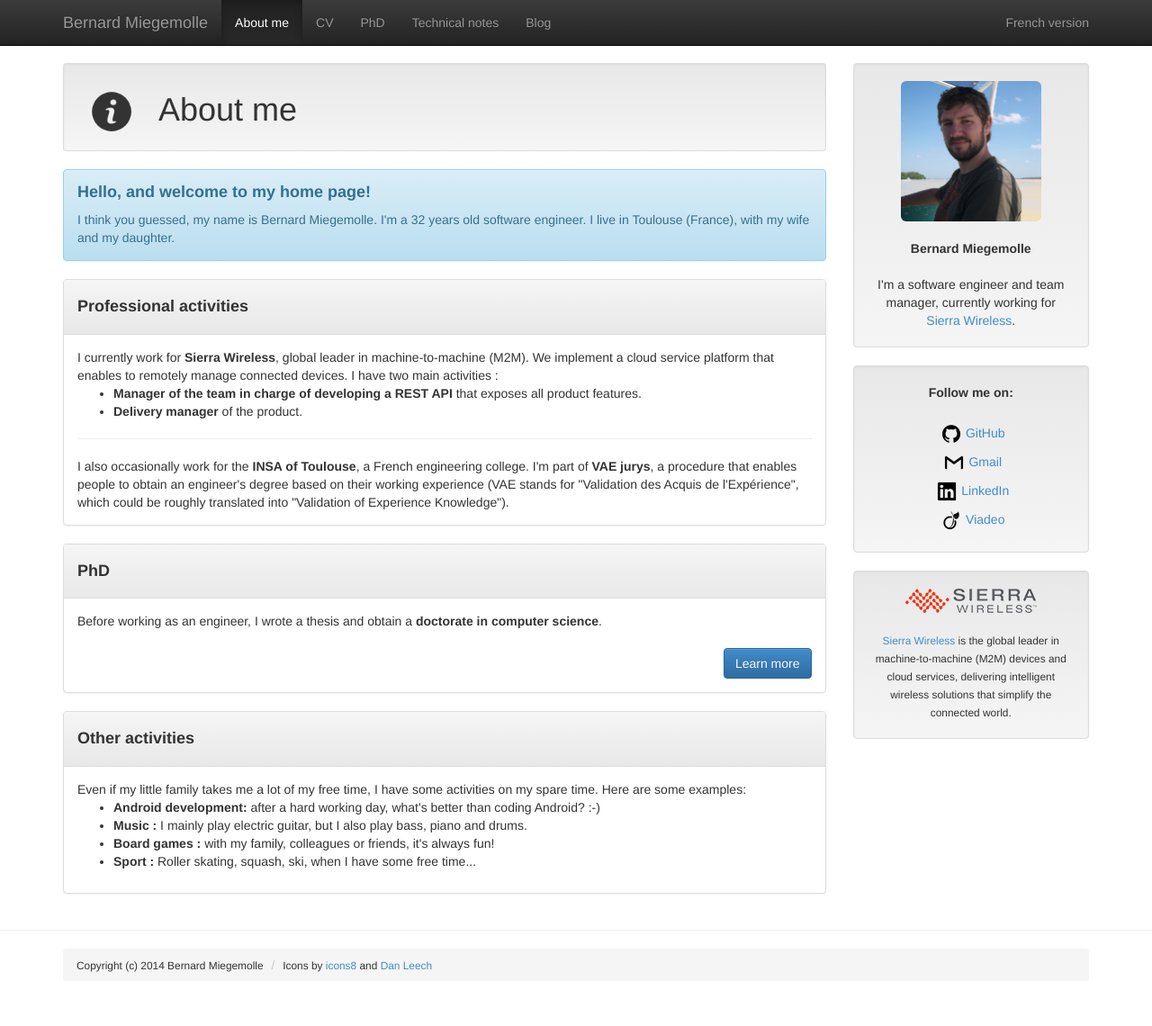
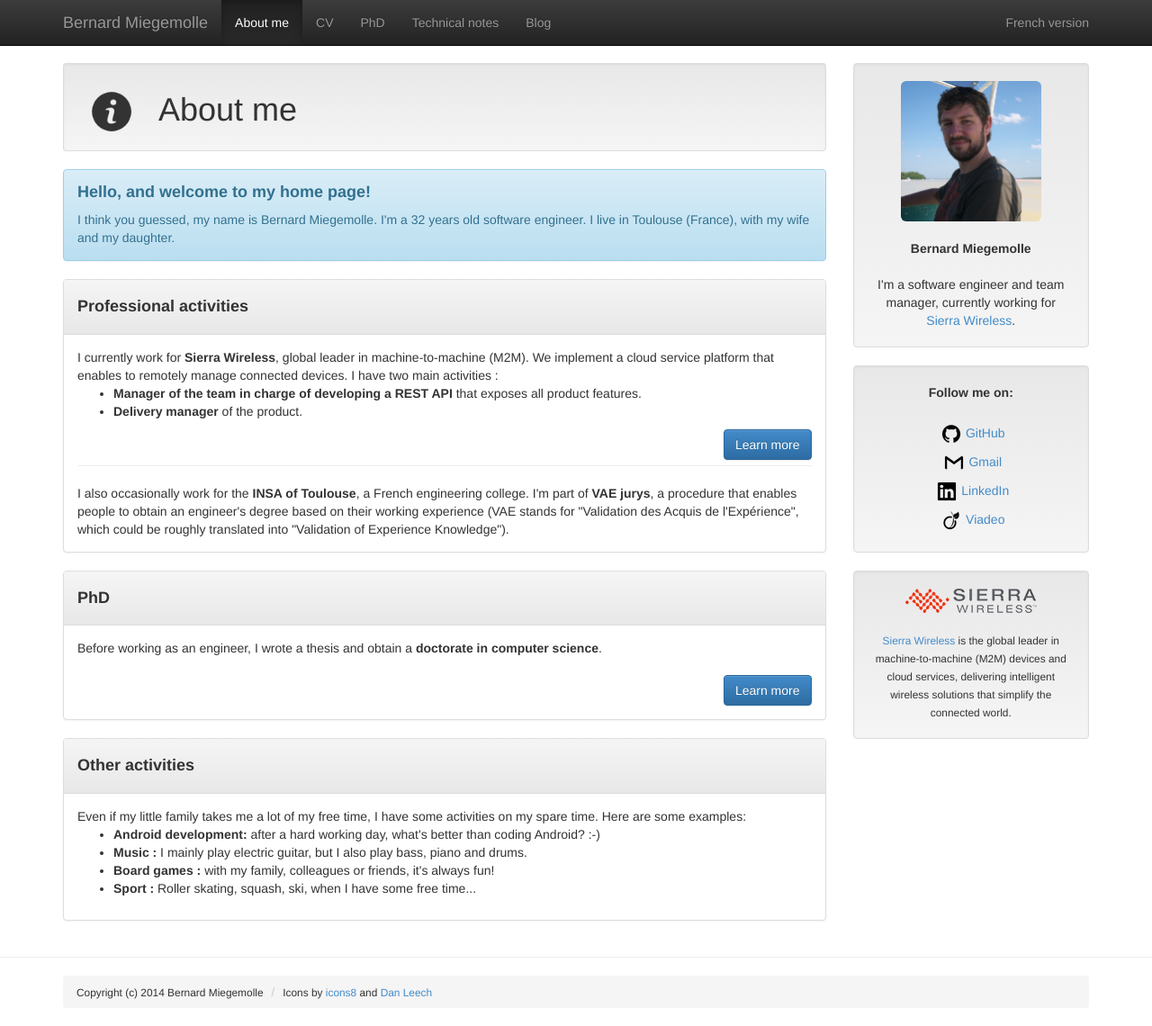
Before and after one commit to bmiegemolle/bmiegemolle.github.io, a Jekyll site: the page built from index.html, in a window 1280 px wide and 1140 px high. Shown: the whole window at 90% size. Built offline with Jekyll 4.4.1, drawn with Linux system fonts in a browser that asks for light colours; Markdown is read by kramdown in place of the engine named in the settings.

Commit message:
Learn more button on index.html pointing to cv.html

```diff
--- a/fr/index.html
+++ b/fr/index.html
@@ -38,6 +38,8 @@
 					des API REST</strong> exposant l'ensemble des fonctionnalités du produit.</li>
 			<li><strong>Responsable des livraisons</strong> du produit.</li>
 		</ul>
+		<a href="cv.html" class="pull-right"><button type="button"
+				class="btn btn-primary">En savoir plus</button></a><br />
 		<hr />
 		J'interviens également auprès de l'<strong>INSA de Toulouse</strong>,
 		où je participe à des <strong>jurys de VAE</strong> (Validation des
--- a/index.html
+++ b/index.html
@@ -38,6 +38,8 @@
 					a REST API </strong> that exposes all product features.</li>
 			<li><strong>Delivery manager</strong> of the product.</li>
 		</ul>
+		<a href="cv.html" class="pull-right"><button type="button"
+				class="btn btn-primary">Learn more</button></a><br />
 		<hr />
 		I also occasionally work for the <strong>INSA of Toulouse</strong>, a
 		French engineering college. I'm part of <strong>VAE jurys</strong>, a
```
